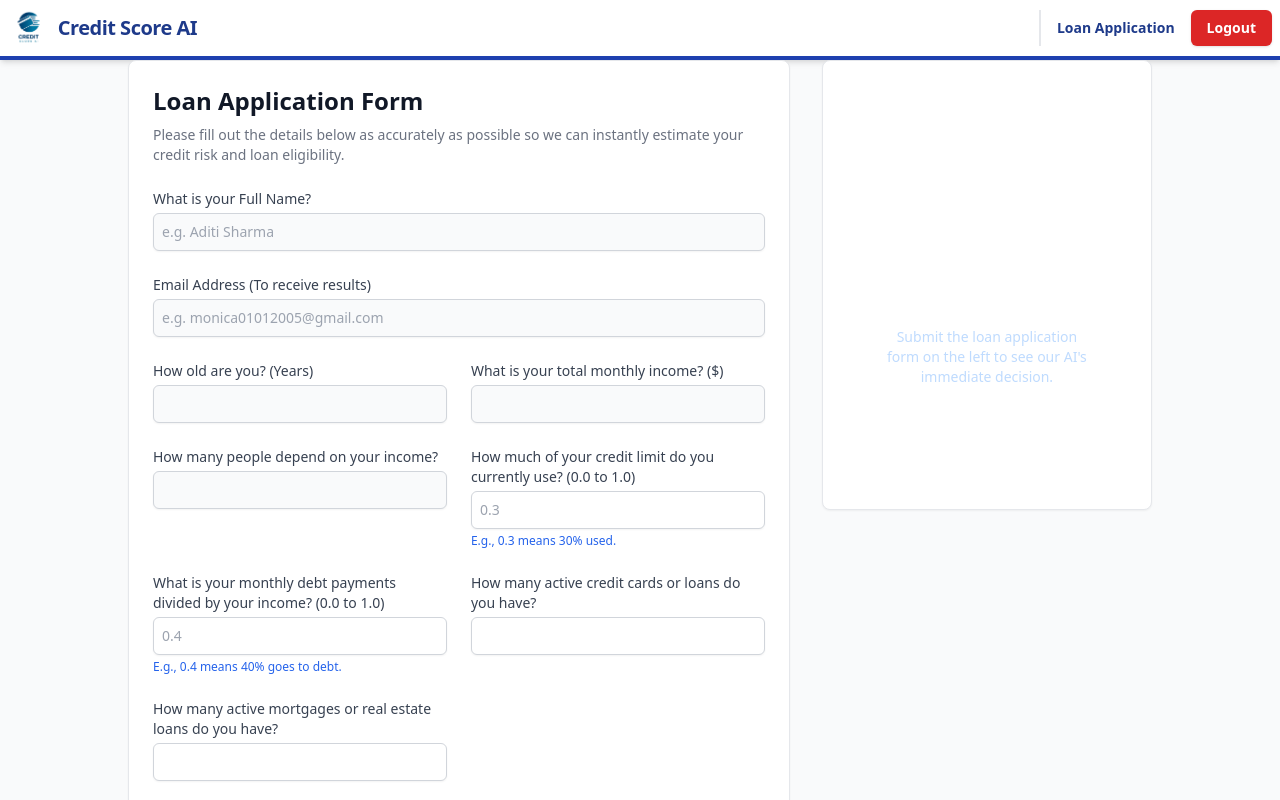
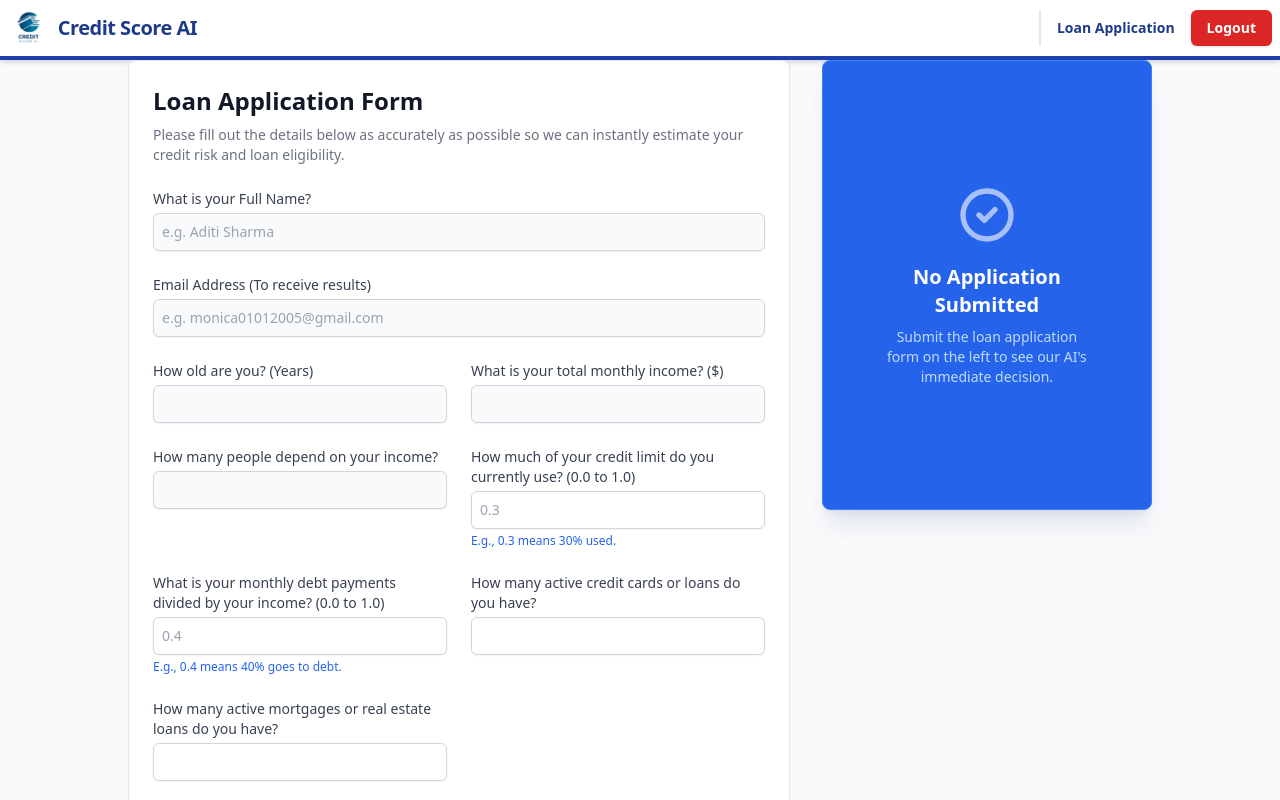
Before and after one commit to Monica010105/credit-card-scoring, a React (Vite) app in the folder frontend/: page /app in a window 1280 px wide. Shown: the top 800 px of the page. Built offline with nearby package versions, Linux system fonts and the light colour scheme; no server answers; sample sign-in values are in the browser's storage.

Commit message:
Fix CSS conflict on blue panel

```diff
--- a/frontend/src/components/UserPanel.jsx
+++ b/frontend/src/components/UserPanel.jsx
@@ -167,7 +167,7 @@ export default function UserPanel() {
       </div>
 
       <div className="w-full lg:w-1/3 space-y-6">
-        <div className="card text-center min-h-[450px] flex flex-col items-center justify-center bg-blue-600 text-white shadow-xl shadow-blue-900/10">
+        <div className="p-6 rounded-lg border border-blue-500 text-center min-h-[450px] flex flex-col items-center justify-center bg-blue-600 text-white shadow-xl shadow-blue-900/10">
           {result ? (
             <div className="animate-fade-in w-full">
               <h3 className="text-xl font-bold text-white mb-6">AI Decision Summary</h3>
```
